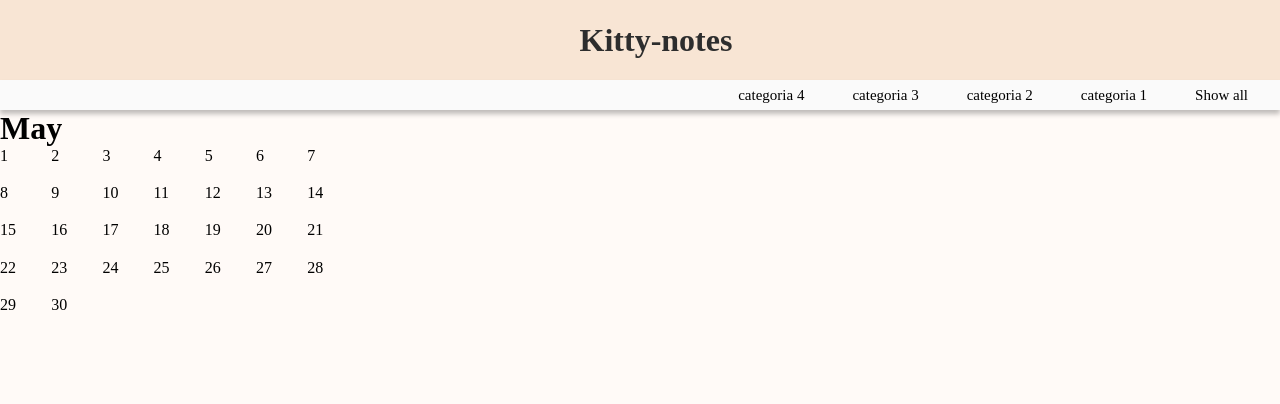
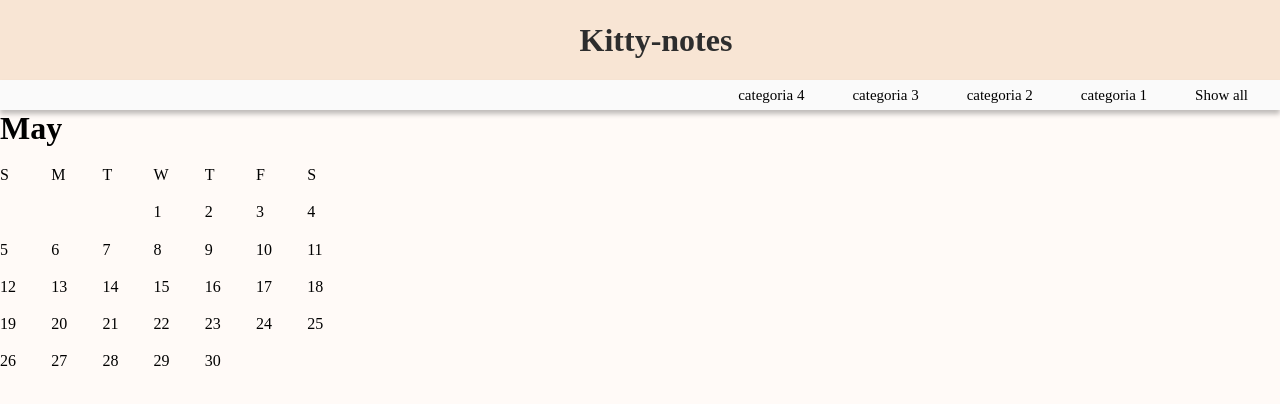
Before and after one commit to orwen97/kittyNotes, a plain HTML site: page index.html in a window 1280 px wide. Drawn offline with Linux system fonts and the light colour scheme.

Commit message:
numbers positions corrected on calendar

```diff
--- a/css/style.css
+++ b/css/style.css
@@ -41,8 +41,21 @@
     padding-left: 1rem;
 }
 
+.listDays {
+    display: grid;
+    grid-template-columns: repeat(7, 2rem);
+    gap: 1.2rem;
+    list-style: none;
+    padding-bottom: 1.2rem;
+    padding-top: 1.2rem;
+}
+
 #numbers {
     display: grid;
     grid-template-columns: repeat(7, 2rem);
     gap: 1.2rem;
 }
+
+#numbers .day1 {
+    grid-column-start: 4;
+}
--- a/index.html
+++ b/index.html
@@ -23,6 +23,7 @@
         </div>
         <div id="calendarSection">
             <h1 id="month"></h1>
+            <div id="daysName"></div>
             <div id="numbers"></div>
         </div>
     </main>
--- a/js/index.js
+++ b/js/index.js
@@ -6,7 +6,7 @@ const days = [1, 2, 3, 4, 5, 6, 7, 8, 9, 10, 11, 12, 13, 14, 15,
 const months = ["January", "February", "March", "April", "May", "June",
 "July", "August", "September", "October", "November", "December"];
 
-// trabajando en el dom
+// printing month and month numbers on dom
 
 const MONTH = document.getElementById("month");
 MONTH.innerText = months[4];
@@ -17,9 +17,23 @@ if(MONTH.innerText === "May") {
     days.forEach(day => {
         if(day < 31) {
             let div = document.createElement("div");
-            div.className = "day";
+            div.className = `day${day}`;
             div.innerText = day;
             numbers.appendChild(div);
             }
     });
-};
+};0.
+
+//printing days name on the calendar
+
+const DAYS_NAME = document.getElementById("daysName");
+DAYS_NAME.innerHTML = `
+                        <ul class = "listDays">
+                            <li>S</li>
+                            <li>M</li>
+                            <li>T</li>
+                            <li>W</li>
+                            <li>T</li>
+                            <li>F</li>
+                            <li>S</li>
+                        </ul>`
```
